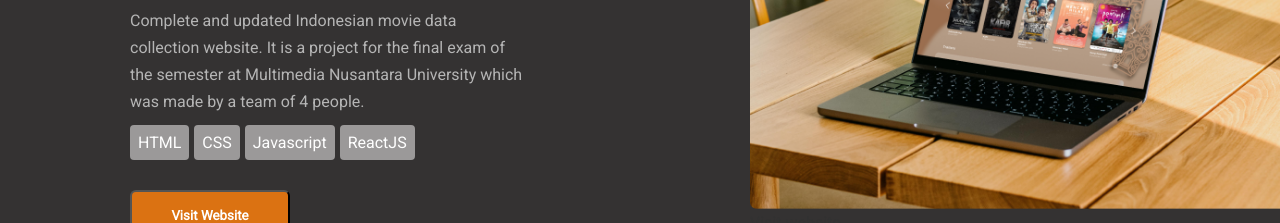
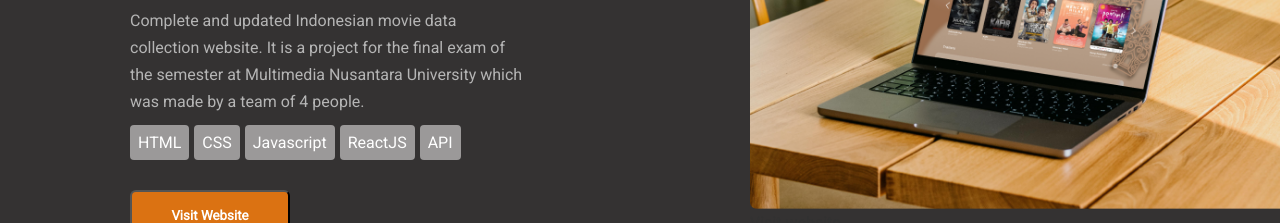
Before and after one commit to alvichairofta/Portofolio, a React (Create React App) app: page / in a window 1280 px wide. Shown: the part 1300-1523 px from the top of the page. Built offline with nearby package versions, Linux system fonts and the light colour scheme; a web font is replaced by a local one.

Commit message:
Update portfolio.jsx

```diff
--- a/src/components/portfolio.jsx
+++ b/src/components/portfolio.jsx
@@ -28,6 +28,7 @@ export default function Portfolio() {
             <li>CSS</li>
             <li>Javascript</li>
             <li>ReactJS</li>
+            <li>API</li>
           </ul>
           <button>
             <a
```
